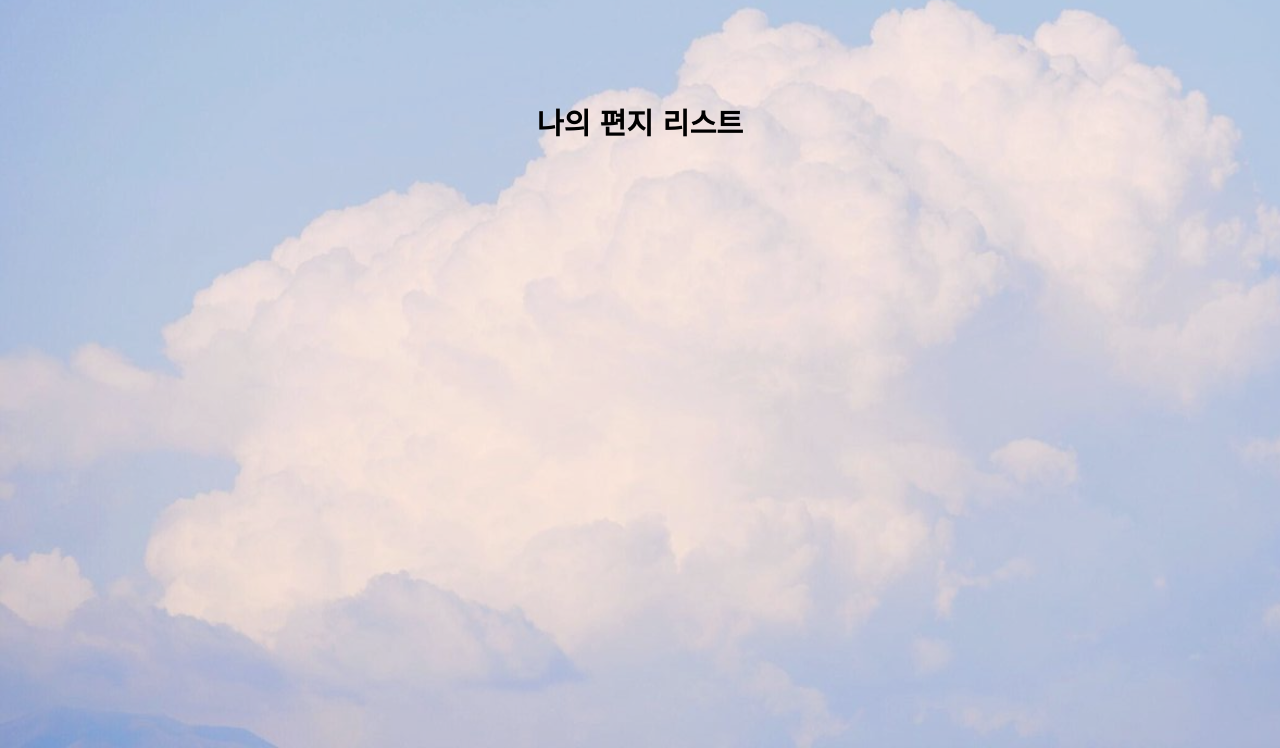
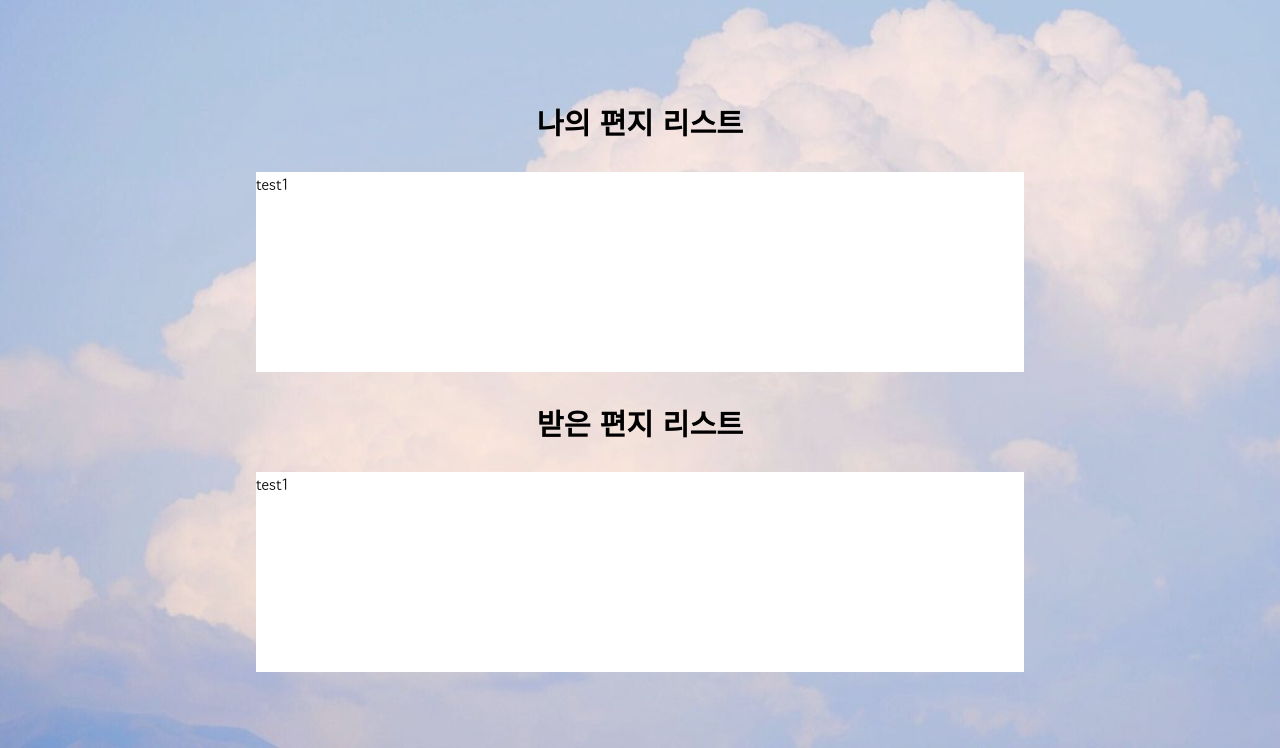
Before and after one commit to lstar2397/laststory, a website: page frontend/view/myLetterList.html in a window 1280 px wide. Shown: the part 52-800 px from the top of the page. Drawn offline with Linux system fonts and the light colour scheme.

Commit message:
myLetterList route 설정

```diff
--- a/frontend/index.js
+++ b/frontend/index.js
@@ -4,6 +4,7 @@ const bodyParser = require("body-parser");
 const loginRouter = require("./routes/login");
 const signupRouter = require("./routes/signup");
 const letterWriteRouter = require("./routes/letterWrite");
+const myLetterListRouter = require("./routes/myLetterList");
 
 const app = express();
 const PORT = 3000 || process.env.PORT;
@@ -15,14 +16,12 @@ app.use(express.json());
 app.use("/login", loginRouter);
 app.use("/signup", signupRouter);
 app.use("/letterWrite", letterWriteRouter);
+app.use("/myLetterList", myLetterListRouter);
 
 app.get("/main", (req, res) => {
   res.sendFile(__dirname + "/view/main.html");
 });
 
-app.get("/myLetterList", (req, res) => {
-  res.sendFile(__dirname + "/view/myLetterList.html");
-});
 
 app.listen(PORT, () => {
   console.log(`Server is running on port ${PORT}`);
--- a/frontend/public/css/myLetterList.css
+++ b/frontend/public/css/myLetterList.css
@@ -21,7 +21,7 @@ body {
     background-repeat: no-repeat;
     background-size: cover;
     position: absolute;
-    top:0%;
+    top: 0%;
     left: 0%;
     z-index: -1;
     opacity: 0.7;
@@ -46,7 +46,8 @@ a {
 
 #menu-bar ul {
     display: flex;
-    justify-content: center; /* 요소들을 가로로 중앙 정렬 */
+    justify-content: center;
+    /* 요소들을 가로로 중앙 정렬 */
     position: relative;
     list-style: none;
     margin: 0;
@@ -71,3 +72,11 @@ a {
     margin-right: 40px;
     cursor: pointer;
 }
+
+.myLetterList {
+    position: relative;
+    width: 60%;
+    height: 200px;
+    margin: 0 auto;
+    background: white;
+}
--- a/frontend/view/myLetterList.html
+++ b/frontend/view/myLetterList.html
@@ -38,7 +38,18 @@
             <div id="menu-select-container">
                 <h3>나의 편지 리스트</h3>
             </div>
+            <div class="myLetterList">
+                <p>test1</p>
             </div>
+        </div>
+        <div class="body-container">
+            <div id="menu-select-container">
+                <h3>받은 편지 리스트</h3>
+            </div>
+            <div class="myLetterList">
+                <p>test1</p>
+            </div>
+
         </div>
 </body>
 
```
Also changed, not shown: frontend/routes/myLetterList/index.js (added, +13 -0 lines), frontend/view/main.html (+1 -0 lines). Lines whose indentation alone changed are shown as unchanged.
